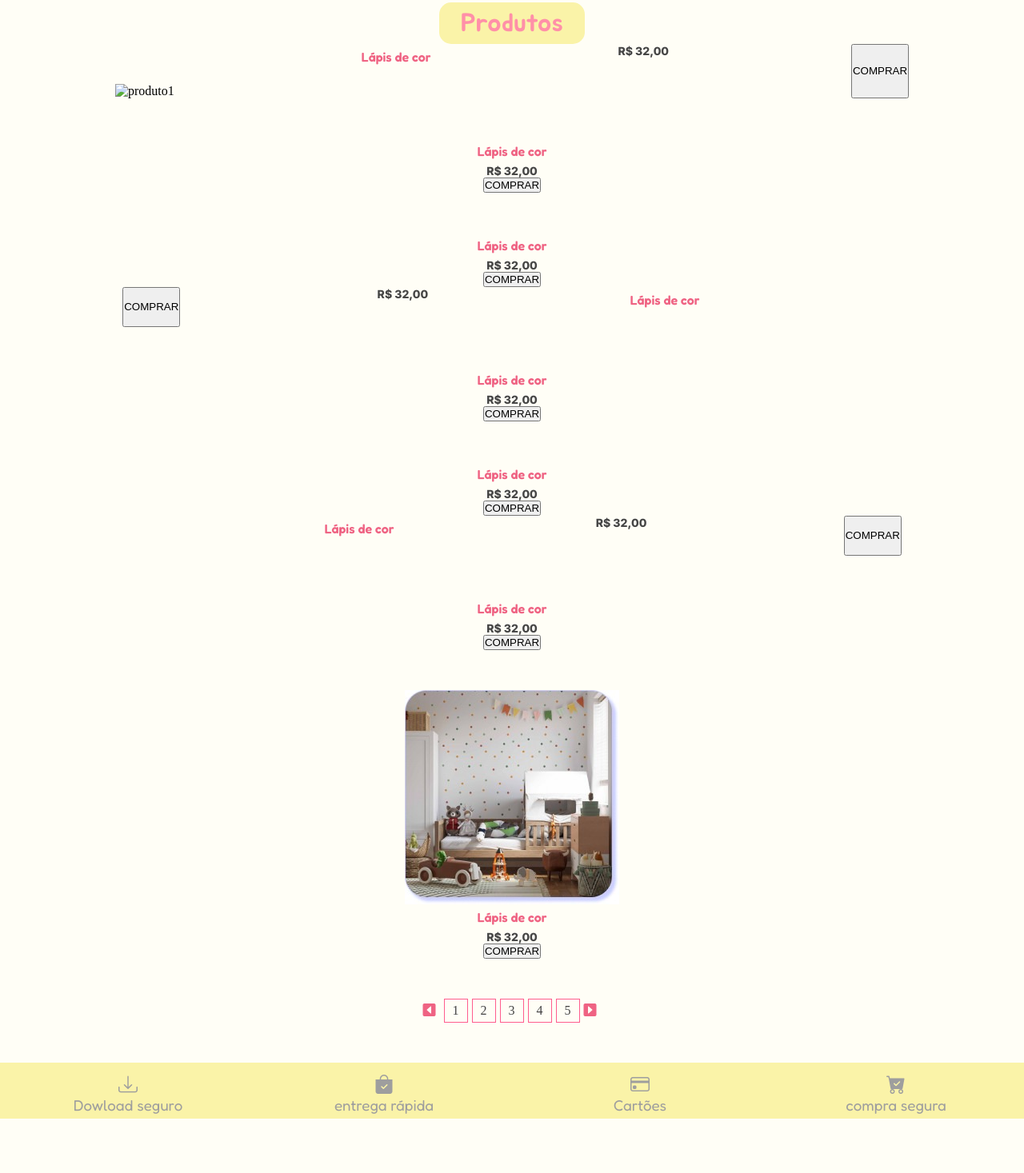
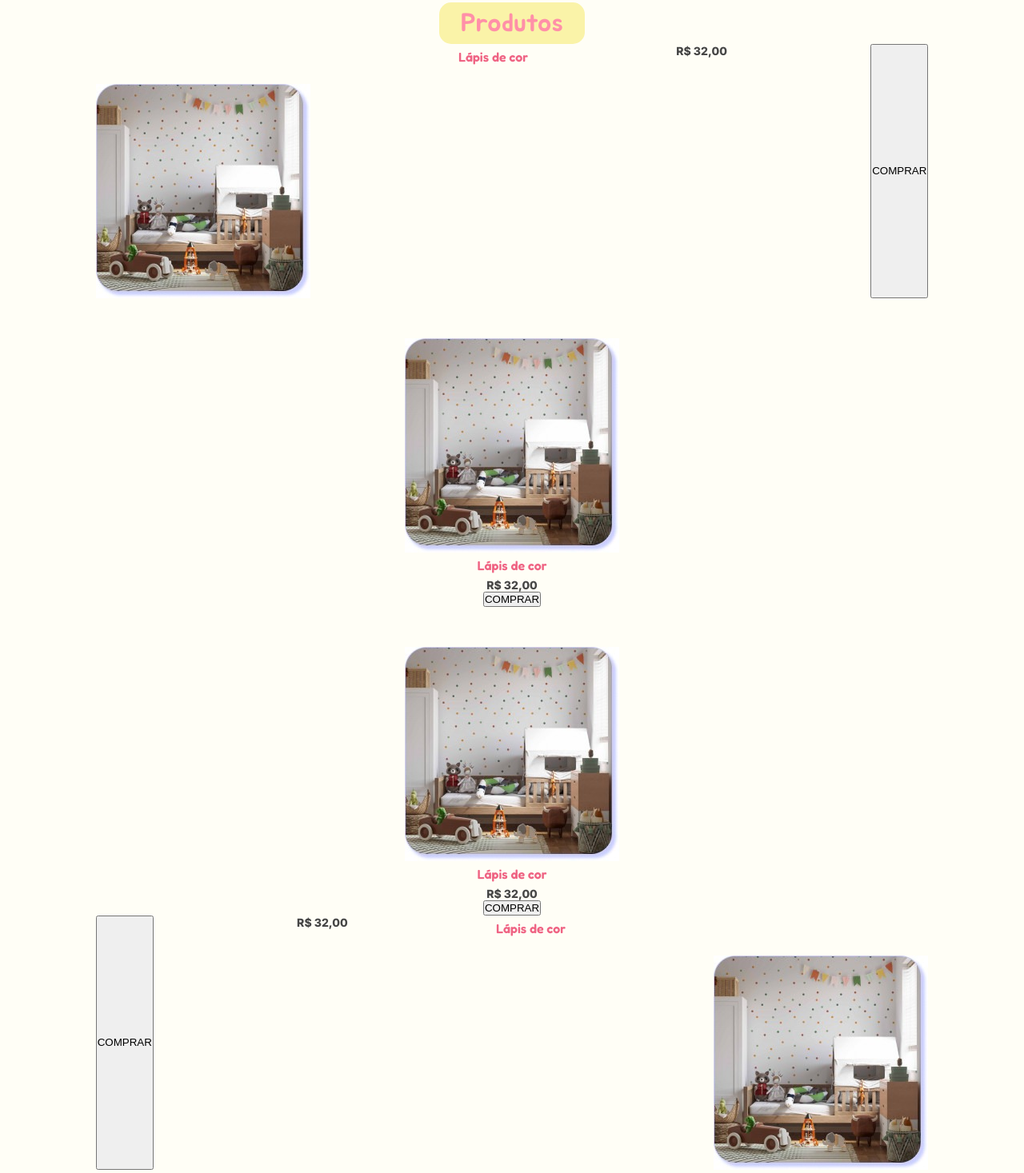
Before and after one commit to vitoriaeliza78/PaginaInicial, a plain HTML site: page index.html in a window 1280 px wide. Shown: the part 213-1680 px from the top of the page at 80% size. Drawn offline with nearby package versions, Linux system fonts and the light colour scheme; files whose address does not match are found by name.

Commit message:
sintaxe do img

```diff
--- a/index.html
+++ b/index.html
@@ -67,7 +67,7 @@
       <!--PRODUTO 1-->
       <div class="conjunto-cards-1" id="0"> <!--card produto-->
         <div class="card">
-          <img src="./img/produto.jpg" alt="produto1" />
+          <img src="produto.jpg" alt="produto1" />
 
           </div>
           <p id="produto-card">Lápis de cor</p>
@@ -77,7 +77,7 @@
 
        <!--PRODUTO 2-->
         <div class="card">
-          <img src="./img/produto.jpg" alt="" />
+          <img src="produto.jpg" alt="" />
           </div>
           <p id="produto-card">Lápis de cor</p>
           <p id="preco-card">R$ 32,00</p>
@@ -86,7 +86,7 @@
 
          <!--PRODUTO 3-->
         <div class="card">
-          <img src="./img/produto.jpg" alt="" />
+          <img src="produto.jpg" alt="" />
           </div>
           <p id="produto-card">Lápis de cor</p>
           <p id="preco-card">R$ 32,00</p>
@@ -96,7 +96,7 @@
          <!--PRODUTO 4-->
       <div class="conjunto-cards-2">
         <div class="card">
-          <img src="./img/produto.jpg" alt="" />
+          <img src="produto.jpg" alt="" />
           </div>
           <p id="produto-card">Lápis de cor</p>
           <p id="preco-card">R$ 32,00</p>
@@ -105,7 +105,7 @@
 
            <!--PRODUTO 5-->
         <div class="card">
-          <img src="./img/produto.jpg" alt="" />
+          <img src="produto.jpg" alt="" />
           </div>
           <p id="produto-card">Lápis de cor</p>
           <p id="preco-card">R$ 32,00</p>
@@ -114,7 +114,7 @@
 
          <!--PRODUTO 6-->
         <div class="card">
-          <img src="./img/produto.jpg" alt="" />
+          <img src="produto.jpg" alt="" />
           </div>
           <p id="produto-card">Lápis de cor</p>
           <p id="preco-card">R$ 32,00</p>
@@ -124,14 +124,14 @@
            <!--PRODUTO 7-->
             <div class="conjunto-cards-3">
               <div class="card">
-                <img src="./img/produto.jpg" alt="" />
+                <img src="produto.jpg" alt="" />
         </div>
                 <p id="produto-card">Lápis de cor</p>
                 <p id="preco-card">R$ 32,00</p>
                <input class="button-comprar" type="button" value="COMPRAR" onclick="COMPRAR()"/>
               </div>
               <div class="card">
-                <img src="./img/produto.jpg" alt="" />
+                <img src="produto.jpg" alt="" />
                 </div>
                 <p id="produto-card">Lápis de cor</p>
                 <p id="preco-card">R$ 32,00</p>
```
